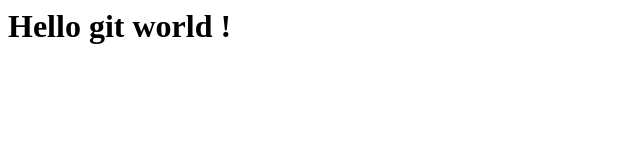
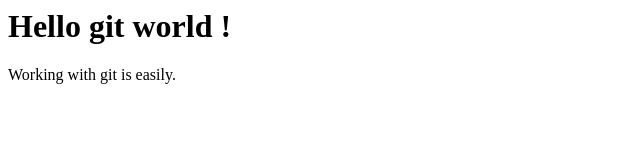
Before and after one commit to Visal11/GitGitHubMasterClass, a plain HTML site: page index.html in a window 1280 px wide. Shown: the whole page, without its empty margins (0-640 px from the left). Drawn offline with Linux system fonts and the light colour scheme.

Commit message:
Add tag div

```diff
--- a/index.html
+++ b/index.html
@@ -1 +1,5 @@
 <h1>Hello git world !</h1>
+
+<div>
+    <p>Working with git is easily.</p>
+</div>
```
